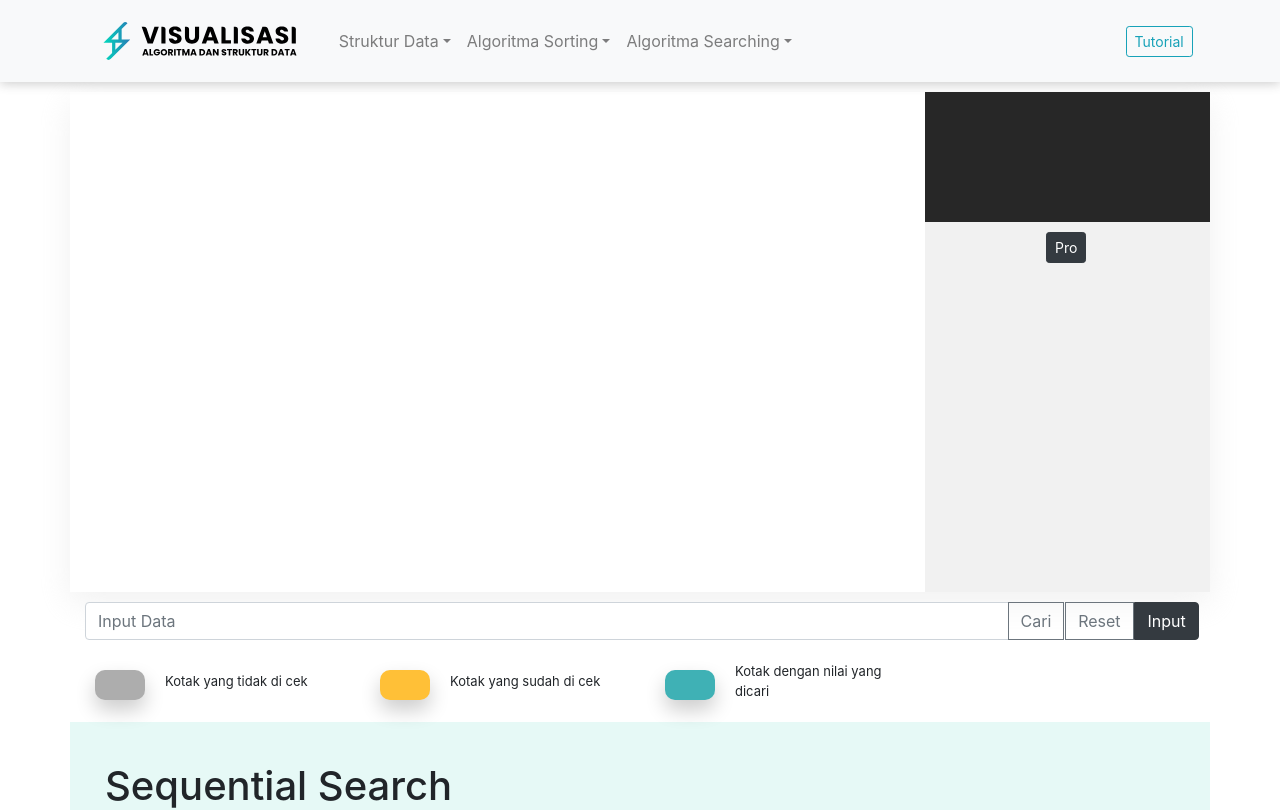
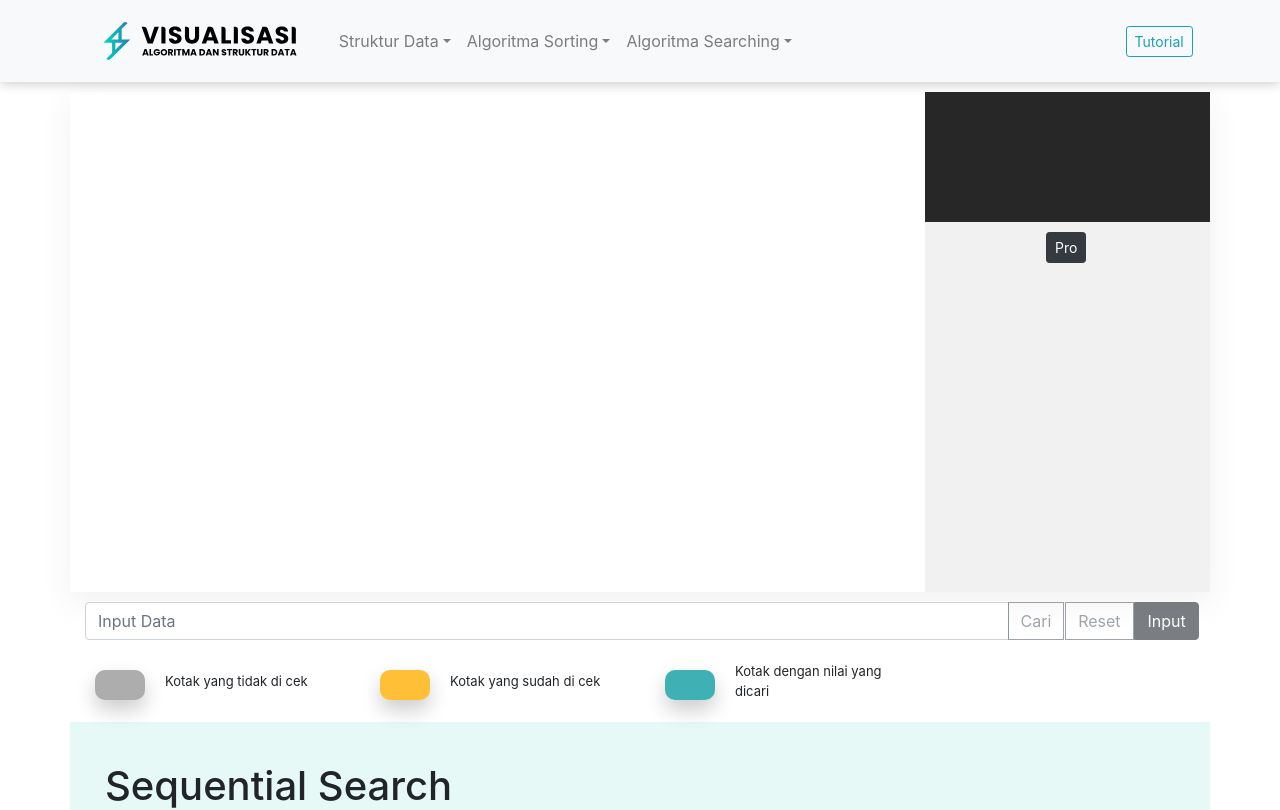
Before and after one commit to naufalmi/VisualisasiASD, a React (Create React App) app: page /#/SequentialSearch in a window 1280 px wide. Shown: the top 810 px of the page. Built offline with nearby package versions, Linux system fonts and the light colour scheme.

Commit message:
menambah error handling

```diff
--- a/src/Component/Searching/BinarySearch.jsx
+++ b/src/Component/Searching/BinarySearch.jsx
@@ -10,7 +10,8 @@ export default function BinarySearch() {
   // STATE UNTUK RECTANGEL CLASS
   const [itemz, setItemz] = useState([]);
   // DISABLE BUTTON
-  const [disable, setDisable] = useState(false);
+  const [disable, setDisable] = useState(true);
+  const [disable2, setDisable2] = useState(true);
   // DELAY
   const [delay, setDelay] = useState(500);
 
@@ -162,6 +163,9 @@ export default function BinarySearch() {
   };
   // INPUT ARRAY
   const split = () => {
+    setInput("");
+    setDisable(false);
+    setDisable2(false);
     let tempInput = input.split(",");
     let newArray = [];
     for (let i = 0; i < tempInput.length; i++) {
@@ -226,6 +230,9 @@ export default function BinarySearch() {
 
   // Method Pencarian Binary Search (PAKE RECTANGEL CLASS)
   const binarySearch = async () => {
+    if (input === "") {
+      alert("MASUKAN ANGKA YANG INGIN DICARI");
+    } else {
       setDisable(true);
       let start = 0;
       let end = itemz.length - 1;
@@ -300,6 +307,7 @@ export default function BinarySearch() {
       setPseudocodeIT(newPseudoIT);
       // target tidak ditemukan
       return ubahPenjelasan("", "", "");
+    }
   };
 
   return (
@@ -364,13 +372,13 @@ export default function BinarySearch() {
                 <InputGroup className="mb-2">
                   <FormControl placeholder="Input Data" aria-label="Recipient's username" aria-describedby="basic-addon2" value={input} onChange={handleInput} />
                   <InputGroup.Append>
-                    <Button disabled={disable} onClick={binarySearch} variant="outline-secondary">
+                    <Button disabled={disable} onClick={binarySearch} variant={itemz.length === 0 ? "outline-secondary" : "dark"}>
                       Cari
                     </Button>
-                    <Button onClick={resetArray} variant="outline-secondary">
+                    <Button disabled={disable2} onClick={resetArray} variant="outline-secondary">
                       Reset
                     </Button>
-                    <Button onClick={split} variant="dark">
+                    <Button disabled={input === "" ? true : false} onClick={split} variant={itemz.length === 0 ? "dark" : "outline-secondary"}>
                       Input
                     </Button>
                   </InputGroup.Append>
--- a/src/Component/Searching/SequentialSearch.jsx
+++ b/src/Component/Searching/SequentialSearch.jsx
@@ -13,8 +13,8 @@ export default function SequentialSearch() {
   // STATE UNTUK RECTANGEL CLASS
   const [itemz, setItemz] = useState([]);
   // DISABLE BUTTON
-  const [disable, setDisable] = useState(false);
-
+  const [disable, setDisable] = useState(true);
+  const [disable2, setDisable2] = useState(true);
   // ===================================================
   //  -------- BAGIAN PENJELASAN & PSEUDOCODE ----------
   // ===================================================
@@ -177,6 +177,9 @@ export default function SequentialSearch() {
 
   // INPUT ARRAY
   const split = () => {
+    setDisable(false);
+    setDisable2(false);
+    setInput("");
     let tempInput = input.split(",");
     let newArray = [];
     for (let i = 0; i < tempInput.length; i++) {
@@ -188,7 +191,11 @@ export default function SequentialSearch() {
 
   // METHOD SEQ SEARCH UNTUK CLASS RECTANGEL
   const sequentialSearch = async () => {
+    if (input === "") {
+      alert("MASUKAN ANGKA YANG INGIN DICARI");
+    } else {
       setDisable(true);
+      setInput("");
       let newPseudo = pseudocode;
       let newPseudocodeIT = pseudocodeIT;
 
@@ -242,6 +249,7 @@ export default function SequentialSearch() {
         }
       }
       return ubahPenjelasan("", "", "");
+    }
   };
 
   return (
@@ -309,13 +317,13 @@ export default function SequentialSearch() {
                 <InputGroup className="mb-2">
                   <FormControl placeholder="Input Data" aria-label="Recipient's username" aria-describedby="basic-addon2" value={input} onChange={handleInput} />
                   <InputGroup.Append>
-                    <Button disabled={disable} onClick={sequentialSearch} variant="outline-secondary">
+                    <Button disabled={disable} onClick={sequentialSearch} variant={itemz.length === 0 ? "outline-secondary" : "dark"}>
                       Cari
                     </Button>
-                    <Button onClick={resetArray} variant="outline-secondary">
+                    <Button disabled={disable2} onClick={resetArray} variant="outline-secondary">
                       Reset
                     </Button>
-                    <Button onClick={split} variant="dark">
+                    <Button disabled={input === "" ? true : false} onClick={split} variant={itemz.length === 0 ? "dark" : "outline-secondary"}>
                       Input
                     </Button>
                   </InputGroup.Append>
--- a/src/Component/Sort/InsertionSort.jsx
+++ b/src/Component/Sort/InsertionSort.jsx
@@ -14,7 +14,8 @@ export default function InsertionSort() {
   // PENAMPUNG INPUT
   const [input, setInput] = useState("");
   // DISABLE BUTTON
-  const [disable, setDisable] = useState(false);
+  const [disable, setDisable] = useState(true);
+  const [disable2, setDisable2] = useState(true);
   // PRO BUTTON
   const [pro, setPro] = useState(true);
   // =======================================
@@ -150,6 +151,8 @@ export default function InsertionSort() {
   };
   // INPUT ARRAY
   const split = () => {
+    setDisable(false);
+    setDisable2(false);
     setItemz([]);
     let tempInput = input.split(",");
     let newArray = [];
@@ -158,6 +161,7 @@ export default function InsertionSort() {
     }
     console.log(newArray);
     setItemz([...newArray]);
+    setInput("");
   };
 
   // ===== EMPTY AN ARRAY =====
@@ -175,7 +179,8 @@ export default function InsertionSort() {
       newPseudoIT[i].colorText = "black";
       newPseudoIT[i].scale = 1;
     }
-    setDisable(false);
+    setDisable(true);
+    setDisable2(true);
     setPseudocodeIT(newPseudoIT);
     setDesk("");
     setPenjelasan("");
@@ -371,13 +376,13 @@ export default function InsertionSort() {
                 <InputGroup className="mb-2">
                   <FormControl placeholder="Input Data" aria-label="Recipient's username" aria-describedby="basic-addon2" value={input} onChange={handleInput} />
                   <InputGroup.Append>
-                    <Button disabled={disable} onClick={insertionSort} variant="outline-secondary">
+                    <Button disabled={disable} onClick={insertionSort} variant={itemz.length === 0 ? "outline-secondary" : "dark"}>
                       Sort
                     </Button>
-                    <Button onClick={emptyArray} variant="outline-secondary">
+                    <Button disabled={disable2} onClick={emptyArray} variant="outline-secondary">
                       Reset
                     </Button>
-                    <Button onClick={split} variant="dark">
+                    <Button disabled={input === "" ? true : false} onClick={split} variant={itemz.length === 0 ? "dark" : "outline-secondary"}>
                       Input
                     </Button>
                   </InputGroup.Append>
--- a/src/Component/Sort/MergeSort.jsx
+++ b/src/Component/Sort/MergeSort.jsx
@@ -10,7 +10,8 @@ export default function MergeSort() {
   // STATE UNTUK MENAMPUNG ARRAY KOTAK
   const [items, setItems] = useState([]);
   // DISABLE BUTTON
-  const [disable, setDisable] = useState(false);
+  const [disable, setDisable] = useState(true);
+  const [disable2, setDisable2] = useState(true);
   // PRO BUTTON
   const [pro, setPro] = useState(true);
   // STATE UNTUK AUXILARY ARRAY (MERGE SORT)
@@ -25,6 +26,8 @@ export default function MergeSort() {
   };
   // INPUT ARRAY
   const split = () => {
+    setDisable(false);
+    setDisable2(false);
     setItems([]);
     let tempInput = input.split(",");
     let newArray = [];
@@ -33,6 +36,7 @@ export default function MergeSort() {
     }
     console.log(newArray);
     setItems([...newArray]);
+    setInput("");
   };
   // ==========================
 
@@ -198,7 +202,8 @@ export default function MergeSort() {
       newPseudoIT[i].colorText = "black";
       newPseudoIT[i].scale = 1;
     }
-    setDisable(false);
+    setDisable(true);
+    setDisable2(true);
     setDesk("");
     setPenjelasan("");
     setPseudocode([...newPseudo]);
@@ -489,13 +494,13 @@ export default function MergeSort() {
                 <InputGroup className="mb-2">
                   <FormControl placeholder="Input Data" aria-label="Recipient's username" aria-describedby="basic-addon2" value={input} onChange={handleInput} />
                   <InputGroup.Append>
-                    <Button disabled={disable} onClick={iterativeMergeSort} variant="outline-secondary">
+                    <Button disabled={disable} onClick={iterativeMergeSort} variant={items.length === 0 ? "outline-secondary" : "dark"}>
                       Sort
                     </Button>
-                    <Button onClick={emptyArray} variant="outline-secondary">
+                    <Button disabled={disable2} onClick={emptyArray} variant="outline-secondary">
                       Reset
                     </Button>
-                    <Button onClick={split} variant="dark">
+                    <Button disabled={input === "" ? true : false} onClick={split} variant={items.length === 0 ? "dark" : "outline-secondary"}>
                       Input
                     </Button>
                   </InputGroup.Append>
--- a/src/Component/Sort/QuickSort.jsx
+++ b/src/Component/Sort/QuickSort.jsx
@@ -10,7 +10,8 @@ export default function QuickSort() {
   // STATE UNTUK RECTANGEL CLASS
   const [items, setItems] = useState([]);
   // DISABLE BUTTON
-  const [disable, setDisable] = useState(false);
+  const [disable, setDisable] = useState(true);
+  const [disable2, setDisable2] = useState(true);
   // PRO BUTTON
   const [pro, setPro] = useState(true);
 
@@ -25,6 +26,8 @@ export default function QuickSort() {
   };
   // >>>>>> Method untuk memecah dan memasukan input kedalam array
   const split = () => {
+    setDisable(false);
+    setDisable2(false);
     setItems([]);
     let tempInput = input.split(",");
     let newArray = [];
@@ -33,6 +36,7 @@ export default function QuickSort() {
     }
     console.log(newArray);
     setItems([...newArray]);
+    setInput("");
   };
   // ============================================
 
@@ -194,7 +198,8 @@ export default function QuickSort() {
       newPseudoIT[i].colorText = "black";
       newPseudoIT[i].scale = 1;
     }
-    setDisable(false);
+    setDisable(true);
+    setDisable2(true);
     setDesk("");
     setPenjelasan("");
     setPseudocode([...newPseudo]);
@@ -430,13 +435,13 @@ export default function QuickSort() {
                 <InputGroup className="mb-2">
                   <FormControl placeholder="Input Data" aria-label="Recipient's username" aria-describedby="basic-addon2" value={input} onChange={handleInput} />
                   <InputGroup.Append>
-                    <Button disabled={disable} onClick={quickSortIterative} variant="outline-secondary">
+                    <Button disabled={disable} onClick={quickSortIterative} variant={items.length === 0 ? "outline-secondary" : "dark"}>
                       Sort
                     </Button>
-                    <Button onClick={emptyArray} variant="outline-secondary">
+                    <Button disabled={disable2} onClick={emptyArray} variant="outline-secondary">
                       Reset
                     </Button>
-                    <Button onClick={split} variant="dark">
+                    <Button disabled={input === "" ? true : false} onClick={split} variant={items.length === 0 ? "dark" : "outline-secondary"}>
                       Input
                     </Button>
                   </InputGroup.Append>
--- a/src/Component/StrukturData/PriorityQueue.jsx
+++ b/src/Component/StrukturData/PriorityQueue.jsx
@@ -147,7 +147,7 @@ export default function PriorityQueue() {
                 <InputGroup className="mb-2">
                   <FormControl placeholder="Input Data" aria-label="Recipient's username" aria-describedby="basic-addon2" value={input} onChange={handleInput} />
                   <InputGroup.Append>
-                    <Button onClick={enqueue} variant="dark">
+                    <Button disabled={input === "" ? true : false} onClick={enqueue} variant="dark">
                       Enqueue
                     </Button>
                     <Button variant="outline-secondary" onClick={dequeue}>
--- a/src/Component/StrukturData/Queue.jsx
+++ b/src/Component/StrukturData/Queue.jsx
@@ -142,7 +142,7 @@ export default function Queue() {
                 <InputGroup className="mb-2">
                   <FormControl placeholder="Input Data" aria-label="Recipient's username" aria-describedby="basic-addon2" value={input} onChange={handleInput} />
                   <InputGroup.Append>
-                    <Button onClick={enqueue} variant="dark">
+                    <Button disabled={input === "" ? true : false} onClick={enqueue} variant="dark">
                       Enqueue
                     </Button>
                     <Button variant="outline-secondary" onClick={dequeue}>
--- a/src/Component/StrukturData/Stack.jsx
+++ b/src/Component/StrukturData/Stack.jsx
@@ -138,7 +138,7 @@ export default function Stack() {
                 <InputGroup className="mb-2">
                   <FormControl placeholder="Input Data" aria-label="Recipient's username" aria-describedby="basic-addon2" value={input} onChange={handleInput} />
                   <InputGroup.Append>
-                    <Button onClick={pushBox} variant="dark">
+                    <Button disabled={input === "" ? true : false} onClick={pushBox} variant="dark">
                       Push
                     </Button>
                     <Button variant="outline-secondary" onClick={popBox}>
```
Also changed, not shown: src/Component/StrukturData/DoublyLinkedList.jsx (+18 -16 lines). Lines whose indentation alone changed are shown as unchanged.
